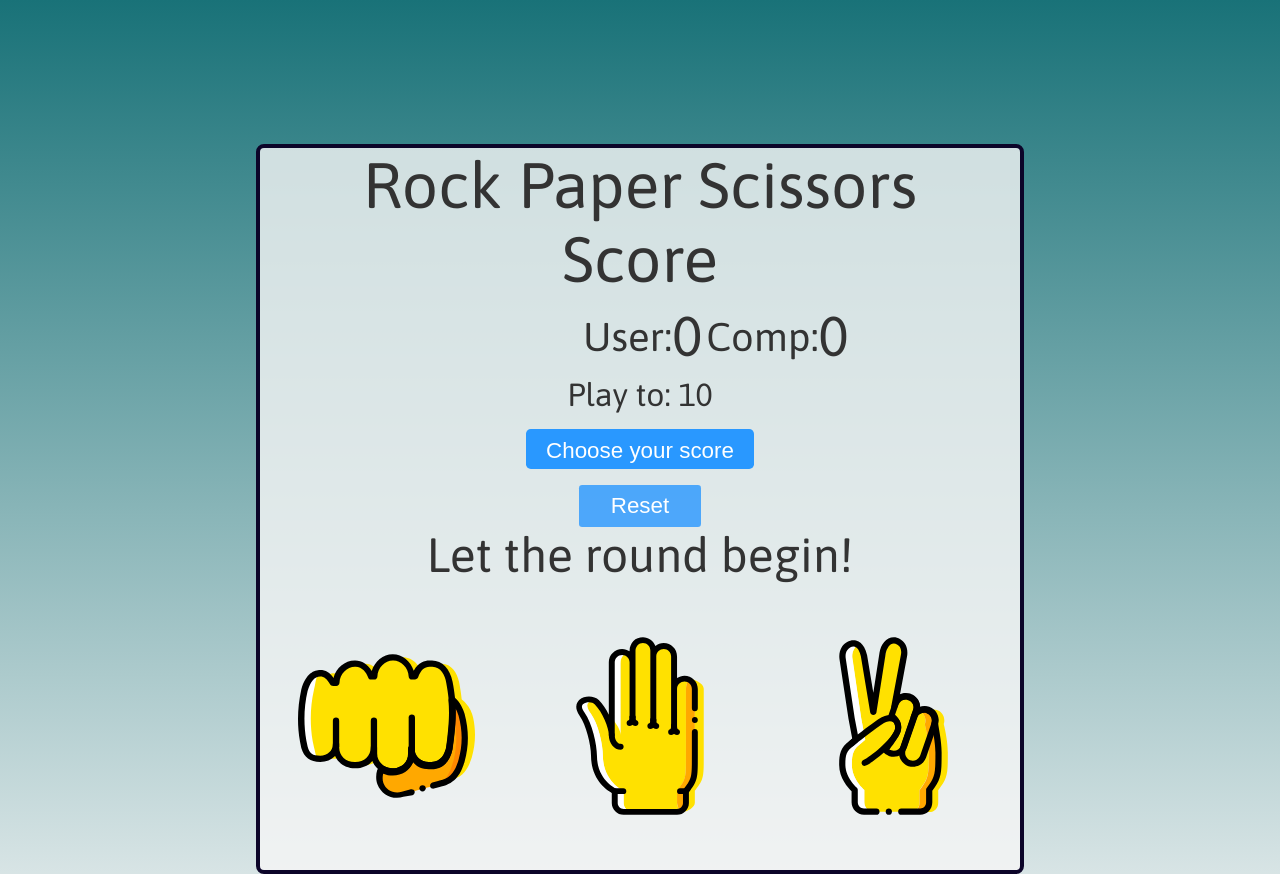
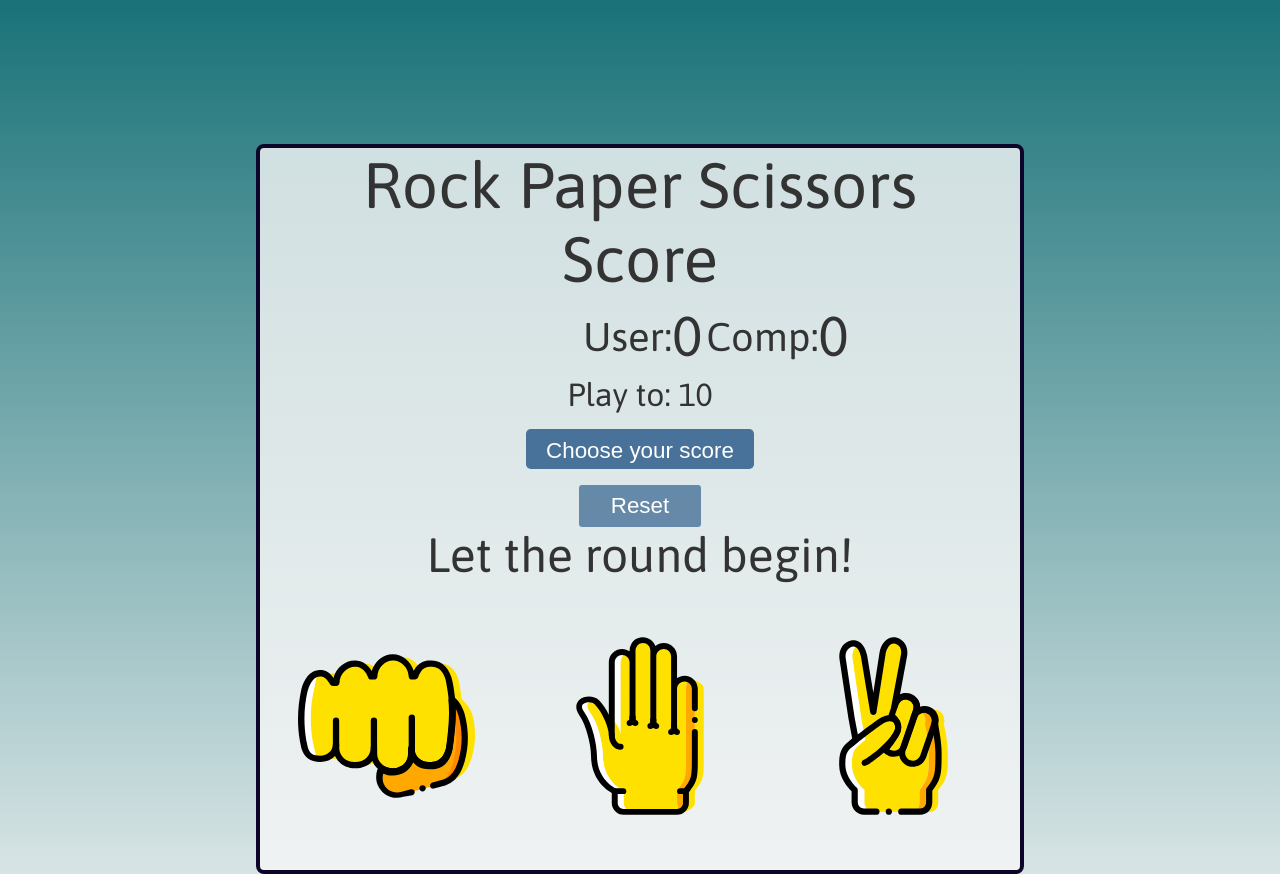
Before and after one commit to echo7yankee/rock-paper-scissors, a plain HTML site: page index.html in a window 1280 px wide. Shown: the top 874 px of the page. Drawn offline with Linux system fonts and the light colour scheme.

Commit message:
fixed bug

```diff
--- a/style.css
+++ b/style.css
@@ -92,7 +92,7 @@ body {
     border-radius: .3rem;
     margin-top: 1rem;
     background-color: transparent;
-    background-color: rgb(41, 152, 255);
+    background-color: rgb(72, 114, 153);
     color: #fff;
 }
 
@@ -106,7 +106,7 @@ body {
     border: none;
     padding: .5rem 2rem;
     border-radius: .2rem;
-    background-color: rgba(41, 152, 255,.8);
+    background-color: rgba(72, 114, 153,.8);
     color: #fff;
     font-size: 1.4rem;
     margin-top: 1rem;
@@ -114,7 +114,7 @@ body {
     transition: all .1s linear;
 }
 #reset-btn:hover {
-    background-color: rgba(41, 152, 255,1);
+    background-color: rgba(72, 114, 153,1);
 
 }
 
```
